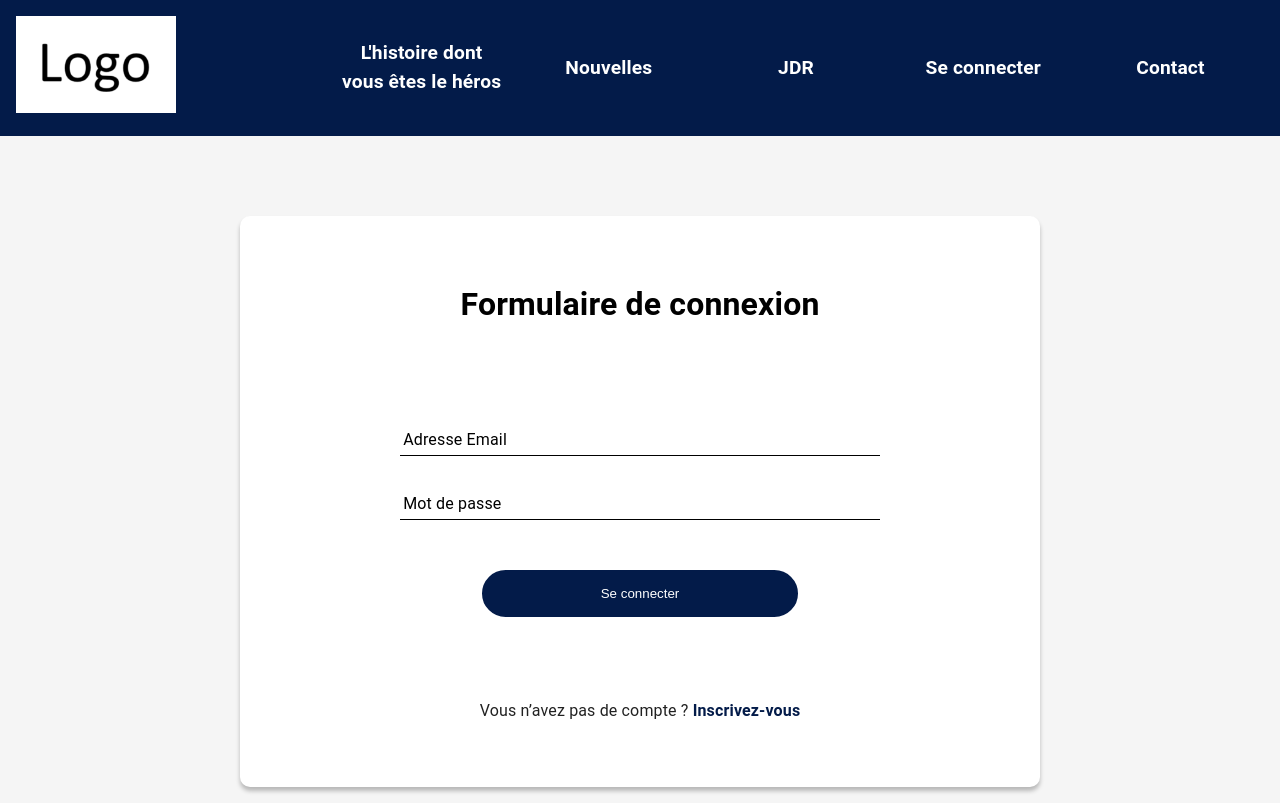
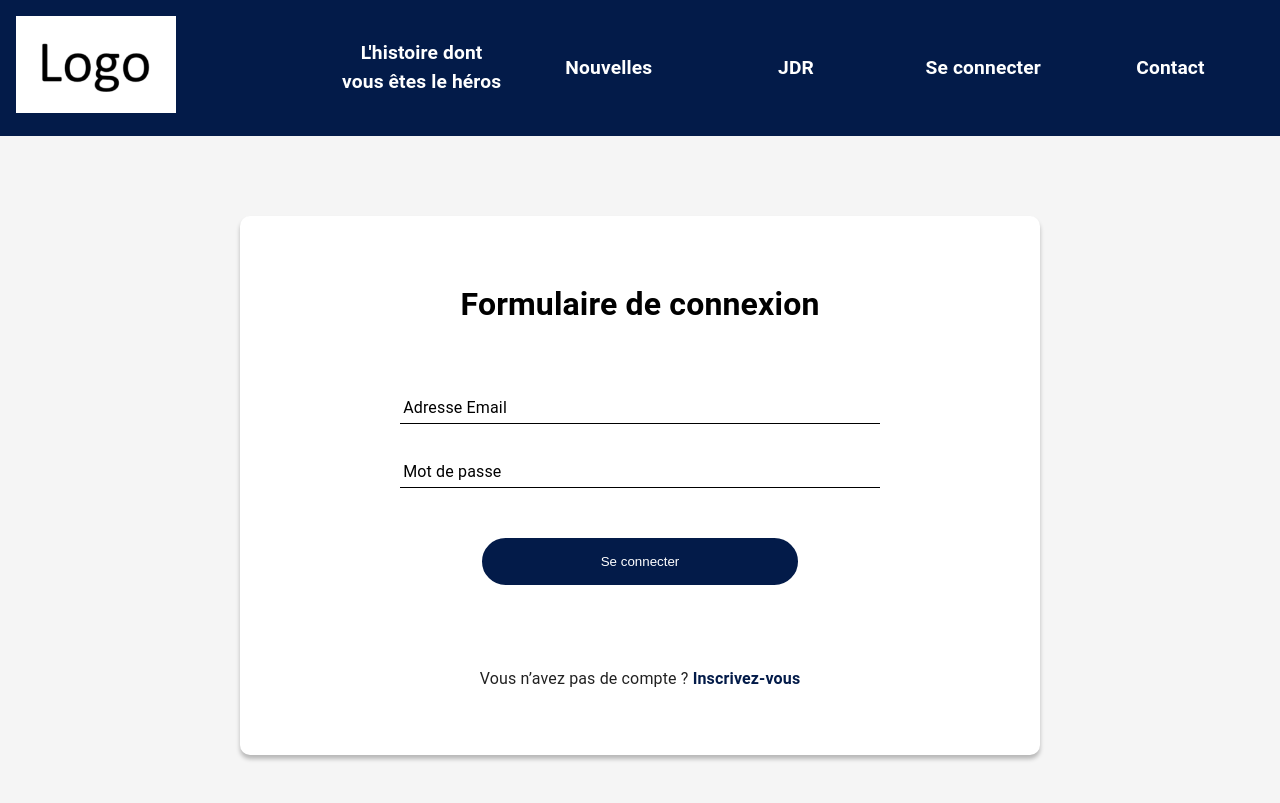
Before and after one commit to Florian59c/Blog-JDR-front, a Next.js app: page /login in a window 1280 px wide. Built offline with nearby package versions, Linux system fonts and the light colour scheme.

Commit message:
feat: front for contact page

```diff
--- a/pages/login.tsx
+++ b/pages/login.tsx
@@ -82,7 +82,7 @@ export default function login(req: NextRequest) {
               </div>
             </form>
           </div>
-          <p>Vous n’avez pas de compte ? <Link href="/register" className="link">Inscrivez-vous</Link></p>
+          <p className="redirect-message">Vous n’avez pas de compte ? <Link href="/register" className="link">Inscrivez-vous</Link></p>
         </div>
       )}
     </div>
--- a/pages/register.tsx
+++ b/pages/register.tsx
@@ -97,7 +97,7 @@ export default function Register() {
               </div>
             </form>
           </div>
-          <p>Vous avez déjà un compte ? <Link href="/login" className="link">Connectez-vous</Link></p>
+          <p className="redirect-message">Vous avez déjà un compte ? <Link href="/login" className="link">Connectez-vous</Link></p>
         </div>
       )}
     </div>
--- a/src/app/globals.css
+++ b/src/app/globals.css
@@ -37,10 +37,10 @@ a {
 .blockContainer h1 {
   text-align: center;
   color: #000;
-  margin-bottom: 2rem;
+  margin-bottom: 1rem;
 }
 
-.blockContainer p {
+.blockContainer .redirect-message {
   margin-top: 2rem;
   text-align: center;
 }
@@ -86,7 +86,14 @@ a {
   background-color: #031B49;
 }
 
-/* gestion d'erreurs */
+/* gestion de message et d'erreurs */
+
+.confirmMessage {
+  text-align: center;
+  margin-top: 1rem;
+  color: #031B49;
+  font-weight: bold;
+}
 
 .error-message {
   color: #AF1E22;
@@ -105,10 +112,10 @@ a {
   }
 
   .blockContainer h1 {
-    margin-bottom: 3rem;
+    margin-bottom: 2rem;
   }
 
-  .blockContainer p {
+  .blockContainer .redirect-message {
     margin-top: 3rem;
   }
 }
@@ -124,10 +131,10 @@ a {
   }
 
   .blockContainer h1 {
-    margin-bottom: 5rem;
+    margin-bottom: 3rem;
   }
 
-  .blockContainer p {
+  .blockContainer .redirect-message {
     margin-top: 5rem;
   }
 }
@@ -143,10 +150,10 @@ a {
   }
 
   .blockContainer h1 {
-    margin-bottom: 8rem;
+    margin-bottom: 5rem;
   }
 
-  .blockContainer p {
+  .blockContainer .redirect-message {
     margin-top: 8rem;
   }
 }
--- a/src/app/muiThemes.tsx
+++ b/src/app/muiThemes.tsx
@@ -6,8 +6,10 @@ const muiThemes = createTheme({
             defaultProps: {
                 variant: 'standard', // Définit la variante par défaut
             },
-            styleOverrides: {
-                root: {
+            variants: [
+                {
+                    props: { variant: 'standard' }, // Style spécifique pour `outlined`
+                    style: {
                         marginBottom: '1rem', // Applique une marge par défaut
                         width: '100%',
                         // boxShadow: '-1px 1px 5px #EEE',
@@ -29,6 +31,30 @@ const muiThemes = createTheme({
                         },
                     },
                 },
+                {
+                    props: { variant: 'outlined' }, // Ajout d'une variante personnalisée
+                    style: {
+                        marginBottom: '1rem', // Applique une marge par défaut
+                        width: '100%',
+                        // backgroundColor: '#FBFBFB',
+                        // boxShadow: '-1px 1px 5px #EEE',
+                        '& .MuiOutlinedInput-root': {
+                            '& fieldset': {
+                                borderColor: '#000',
+                            },
+                            '&.Mui-focused fieldset': {
+                                borderColor: '#000',
+                            },
+                        },
+                        '& .MuiInputLabel-root': {
+                            color: '#9F9F9F',
+                        },
+                        '& .MuiInputLabel-root.Mui-focused': {
+                            color: '#000',
+                        },
+                    },
+                },
+            ]
         },
     },
 });
```
Also changed, not shown: pages/contact.tsx (+54 -2 lines). Lines whose indentation alone changed are shown as unchanged.
